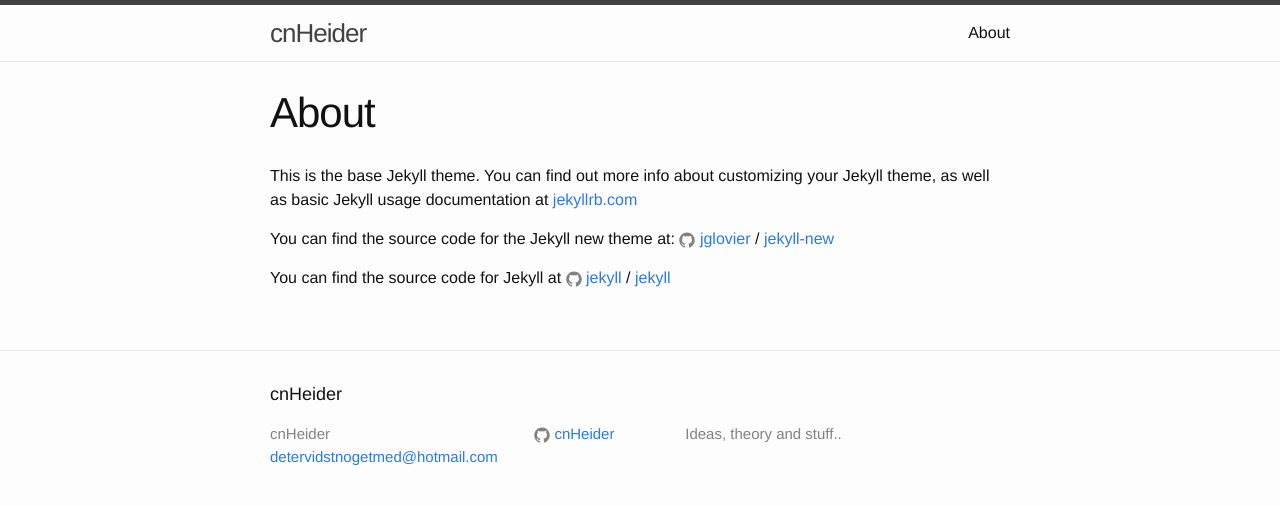
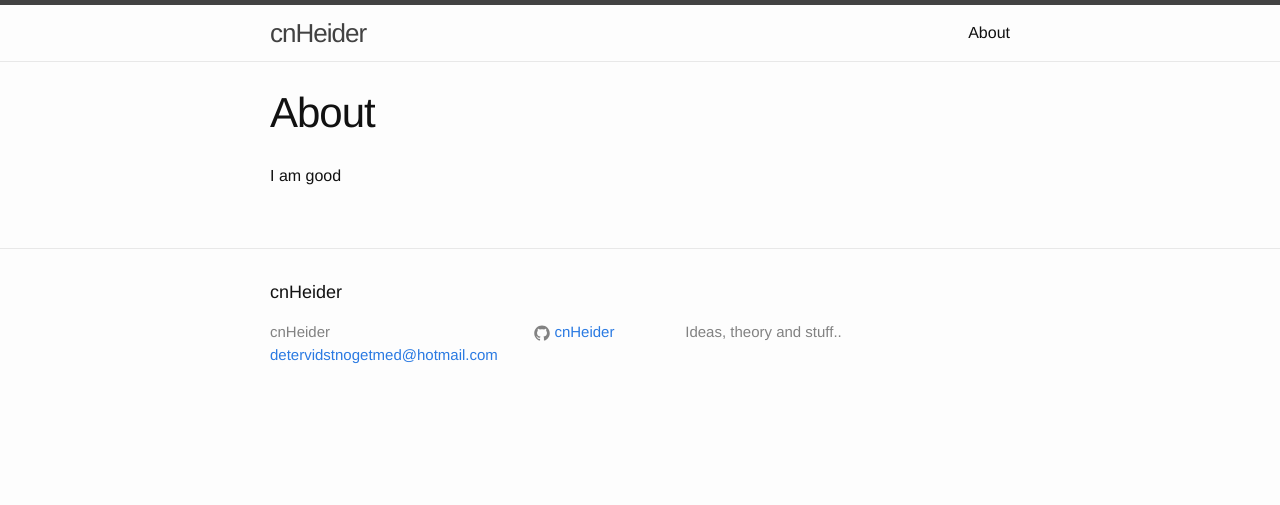
Before and after one commit to cnheider/cnheider.github.io, a Jekyll site: the page built from about.md, in a window 1280 px wide. Shown: the top 505 px of the page. Built offline with Jekyll 4.4.1, drawn with Linux system fonts in a browser that asks for light colours.

Commit message:
trigger4

```diff
--- a/_config.yml
+++ b/_config.yml
@@ -12,7 +12,7 @@
   Ideas, theory and stuff..
 baseurl: "" # the subpath of your site, e.g. /blog
 url: "http://cnheider.github.io" # the base hostname & protocol for your site
-github_username:  cnHeider
+github_username: cnHeider
 
 # Build settings
 markdown: kramdown
--- a/about.md
+++ b/about.md
@@ -3,13 +3,4 @@
 title: About
 permalink: /about/
 ---
-
-This is the base Jekyll theme. You can find out more info about customizing your Jekyll theme, as well as basic Jekyll usage documentation at [jekyllrb.com](http://jekyllrb.com/)
-
-You can find the source code for the Jekyll new theme at:
-{% include icon-github.html username="jglovier" %} /
-[jekyll-new](https://github.com/jglovier/jekyll-new)
-
-You can find the source code for Jekyll at
-{% include icon-github.html username="jekyll" %} /
-[jekyll](https://github.com/jekyll/jekyll)
+I am good
```
Also changed, not shown: 4 other files.
